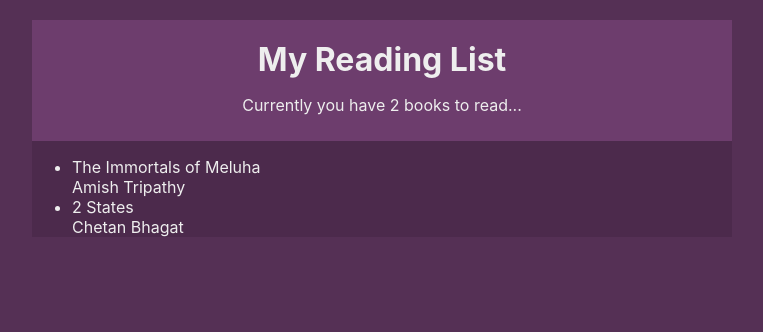
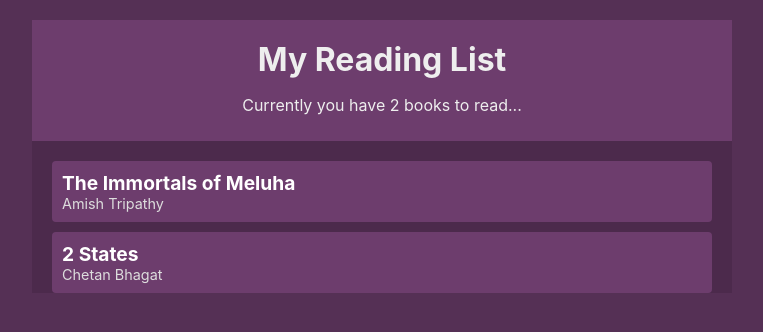
Before and after one commit to pratik-kumar-sahu/supreme-octo-guacamole, a React (Create React App) app: page / in a window 1280 px wide. Shown: the top 332 px of the page, without its empty margins (258-1021 px from the left). Built offline with nearby package versions, Linux system fonts and the light colour scheme.

Commit message:
added css styling

```diff
--- a/src/components/BookDetails.js
+++ b/src/components/BookDetails.js
@@ -4,7 +4,7 @@ import { BookContext } from "../contexts/BookContext";
 function BookDetails({ book }) {
   const { deleteBook } = useContext(BookContext);
   return (
-    <li>
+    <li onClick={() => deleteBook(book.id)}>
       <div className="title">{book.title}</div>
       <div className="author">{book.author}</div>
     </li>
--- a/src/index.css
+++ b/src/index.css
@@ -25,3 +25,41 @@ body {
 .navbar h1 {
   margin: 10px 0;
 }
+
+.book-list {
+  margin: 20px;
+}
+
+.book-list ul {
+  padding: 0;
+  list-style-type: none;
+}
+
+.book-list li {
+  background: #6d3d6d;
+  border-radius: 4px;
+  padding: 10px;
+  cursor: pointer;
+  margin: 10px 0;
+}
+
+.book-list li:hover {
+  opacity: 0.7;
+  text-decoration: line-through;
+}
+
+.book-list .title {
+  font-weight: bold;
+  color: #fff;
+  font-size: 1.2em;
+}
+
+.book-list .author {
+  font-size: 0.9em;
+  color: #ddd;
+}
+
+.empty {
+  margin: 20px;
+  text-align: center;
+}
```
